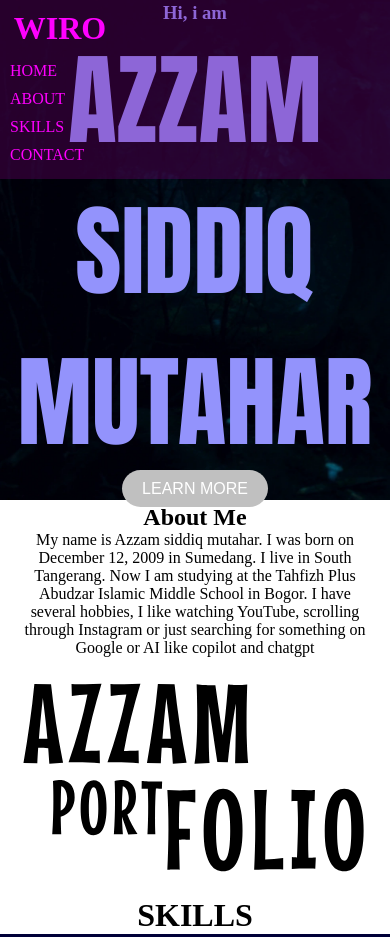
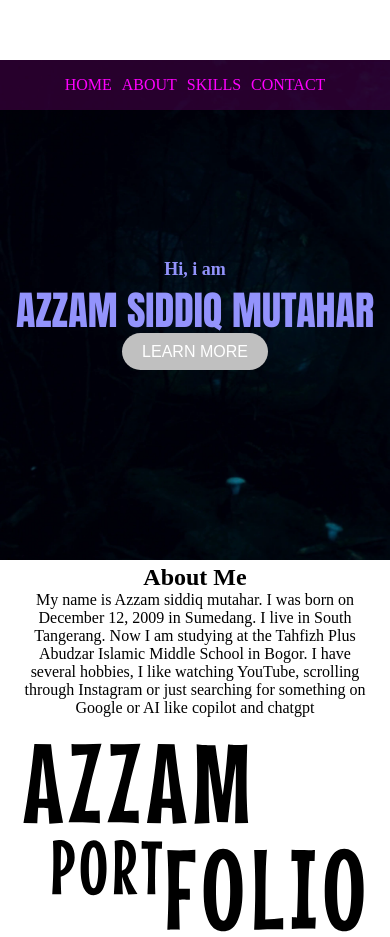
Before and after one commit to azzam-2021/Portofolio, a plain HTML site: page index.html in a window 390 px wide. Shown: the top 937 px of the page. Drawn offline with Linux system fonts and the light colour scheme; a web font is replaced by a local one.

Commit message:
Update style.css

```diff
--- a/css/style.css
+++ b/css/style.css
@@ -190,24 +190,28 @@ footer a:hover{
 }
 @media (max-width: 768px) {
   header {
-    flex-direction: column;
-    height: auto;
-    align-items: flex-start;
+    flex-direction: row;
+    justify-content: center;
     padding: 10px;
+  }
+  header h1 {
+    display: none;
   }
 
   ul {
+    display: flex;
+    flex-direction: row;
+    justify-content: center;
     width: 100%;
-    display: flex;
-    flex-direction: column;
-    margin: 10px 0 0 0;
+    flex-wrap: wrap;
+    gap: 10px;
+    margin: 0;
   }
 
   ul li {
-    margin: 5px 0;
+    margin: 0;
   }
-}
-@media (max-width: 768px) {
+
   #aboutme {
     flex-direction: column;
     align-items: center;
@@ -234,12 +238,35 @@ footer a:hover{
   }
 
   footer {
-    flex-direction: column;
-    align-items: center;
+    flex-direction: row;
+    flex-wrap: wrap;
+    justify-content: space-around;
+    text-align: center;
   }
 
   footer div {
-    width: 90%;
+    width: 45%;
     margin-bottom: 10px;
   }
+
+  .f2 {
+    text-align: center;
+  }
+
+  #hero {
+    margin-top: 60px;
+  }
+
+  img {
+    max-width: 100%;
+    height: auto;
+  }
+
+  #hero h1 {
+    font-size: 40px;
+  }
+
+  #hero h3 {
+    font-size: 18px;
+  }
 }
```
